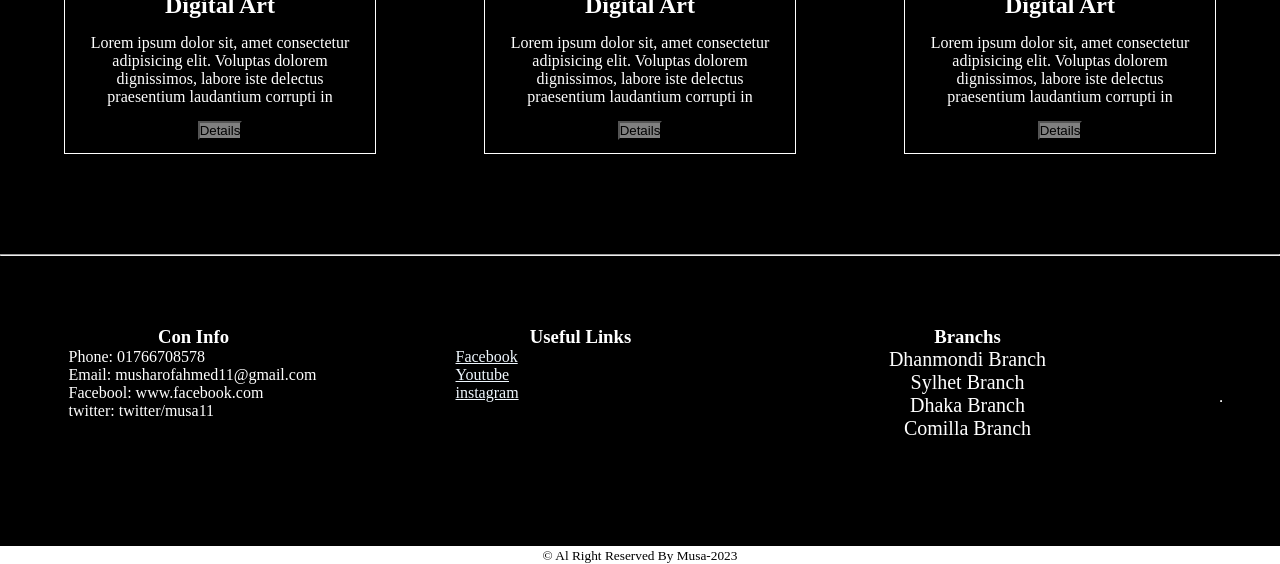
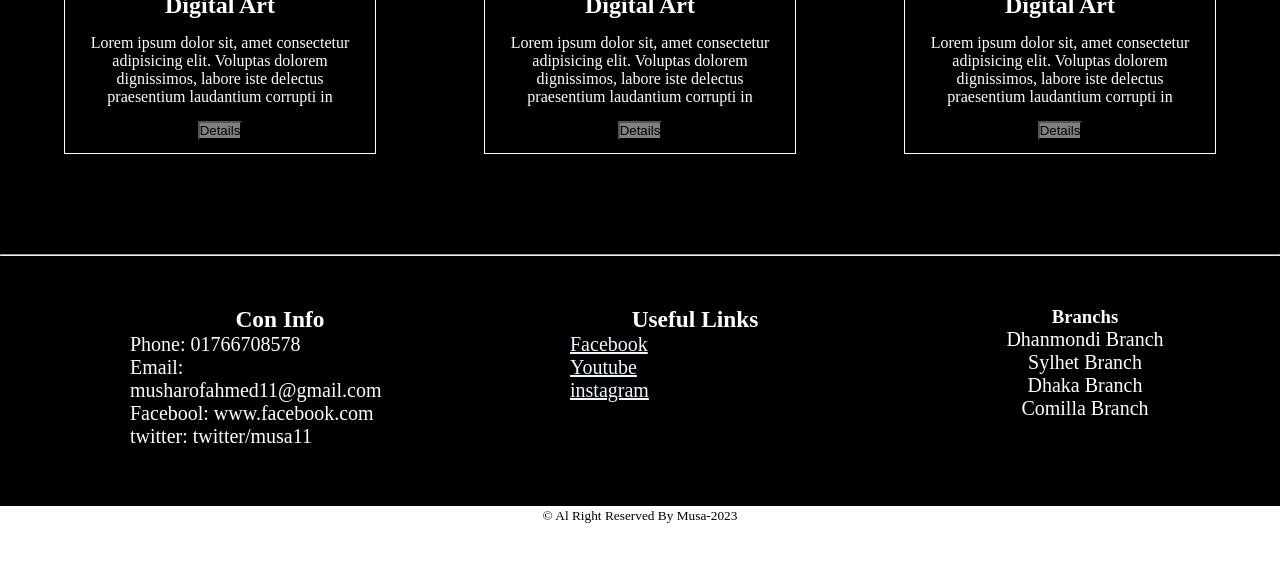
Before and after one commit to musharofahmed1/my-about-project, a plain HTML site: page index.html in a window 1280 px wide. Shown: the part 1801-2365 px from the top of the page. After the commit the page ends 2325 px from the top, so only its background shows below. Drawn offline with Linux system fonts and the light colour scheme.

Commit message:
the final version of this project

```diff
--- a/index.html
+++ b/index.html
@@ -121,7 +121,7 @@
               <li> Comilla Branch</li>
              </ol>
           </div>
-          <hr style = "color:black">
+
         </div>
 
         <p style = "color:black ; text-align:center"><small> &copy Al Right Reserved By Musa-2023</small> </p>
--- a/styles.css
+++ b/styles.css
@@ -133,7 +133,7 @@ summary{
     display: flex;
     justify-content: space-around;
     align-items: center;
-    padding: 20px 0px 20px 0px;
+    padding-left: 60px;
     background-color: black;
     color: white;
     height: 250px;
@@ -142,9 +142,9 @@ summary{
 .contact-deatails{
 
     height: 150px;
-    width: 250px;
+    width: 300px;
     padding: 10px;
-
+    font-size: 20px;
     color: white;
 
 }
@@ -152,7 +152,7 @@ summary{
 }
 .link{
     list-style: none;
-    font-size: 20px;
+
 
 
 }
@@ -168,7 +168,7 @@ h3{
     height: 150px;
     width: 250px;
     padding: 10px;
-
+    font-size: 20px;
     color: white;
 }
 ul > li > a{
```
